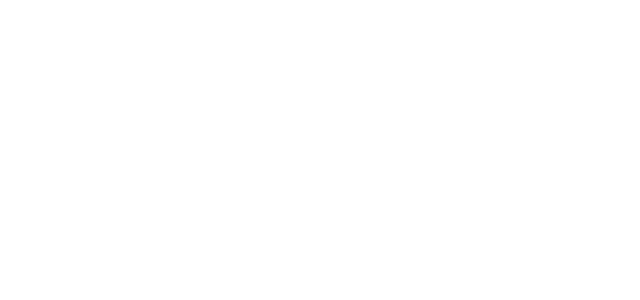
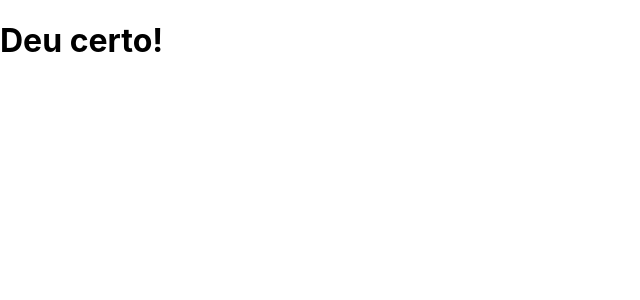
Before and after one commit to super-dev-startup/projeto-final-m3-t12, a React (Create React App) app: page / in a window 1280 px wide. Shown: the top 300 px of the page, without its empty margins (0-640 px from the left). Built offline with nearby package versions, Linux system fonts and the light colour scheme.

Commit message:
feat/AuthContext

```diff
--- a/src/App.jsx
+++ b/src/App.jsx
@@ -1,7 +1,7 @@
 import "./App.css";
 
 function App() {
-  return <div />;
+  return <h1>Deu certo!</h1>;
 }
 
 export default App;
```
Also changed, not shown: src/context/Auth/Auth.jsx (added, +57 -0 lines), .eslintrc.js.
